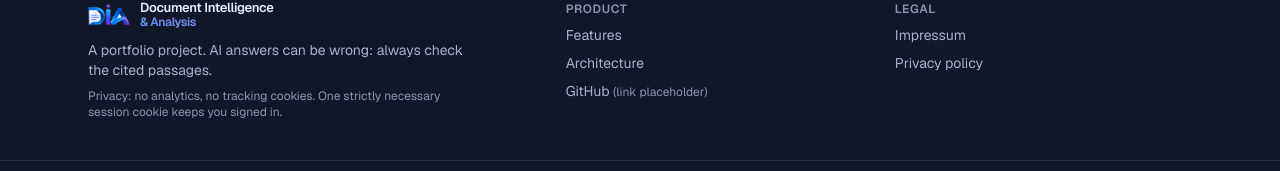
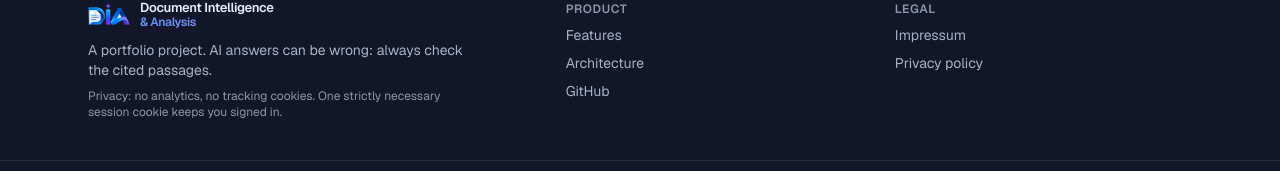
Before and after one commit to shahil5z/document-intelligence-analysis, a Next.js app in the folder frontend/: page / in a window 1280 px wide. Shown: the part 2661-2832 px from the top of the page. Built offline with nearby package versions, Linux system fonts and the light colour scheme; no server answers.

Commit message:
feat(frontend): point the GitHub link at the public repository

```diff
--- a/frontend/src/components/PublicHeader.tsx
+++ b/frontend/src/components/PublicHeader.tsx
@@ -54,7 +54,7 @@ export function PublicFooter() {
           <Link href="/#features" className="block text-muted hover:text-fg">Features</Link>
           <Link href="/architecture" className="block text-muted hover:text-fg">Architecture</Link>
           <a href={GITHUB_URL} className="block text-muted hover:text-fg" rel="noopener noreferrer">
-            GitHub <span className="text-xs text-subtle">(link placeholder)</span>
+            GitHub
           </a>
         </nav>
         <nav aria-label="Legal" className="space-y-2">
--- a/frontend/src/lib/brand.ts
+++ b/frontend/src/lib/brand.ts
@@ -3,5 +3,5 @@ export const PRODUCT_NAME = "Document Intelligence & Analysis";
 export const PRODUCT_SHORT_NAME = "DIA";
 export const PRODUCT_TAGLINE =
   "Upload documents, search their contents, and ask questions answered with cited sources.";
-/** Placeholder until the repository is public; replace with the real URL. */
-export const GITHUB_URL = "https://github.com/";
+/** Public source repository. */
+export const GITHUB_URL = "https://github.com/shahil5z/document-intelligence-platform";
```
